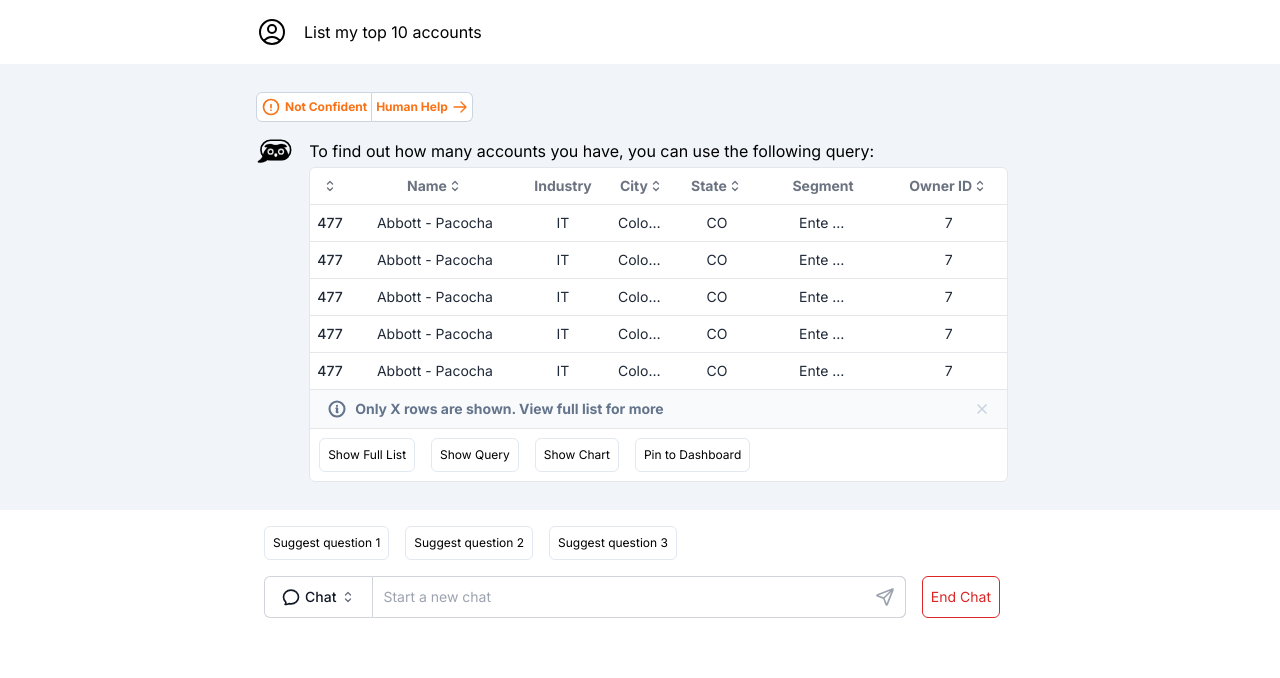
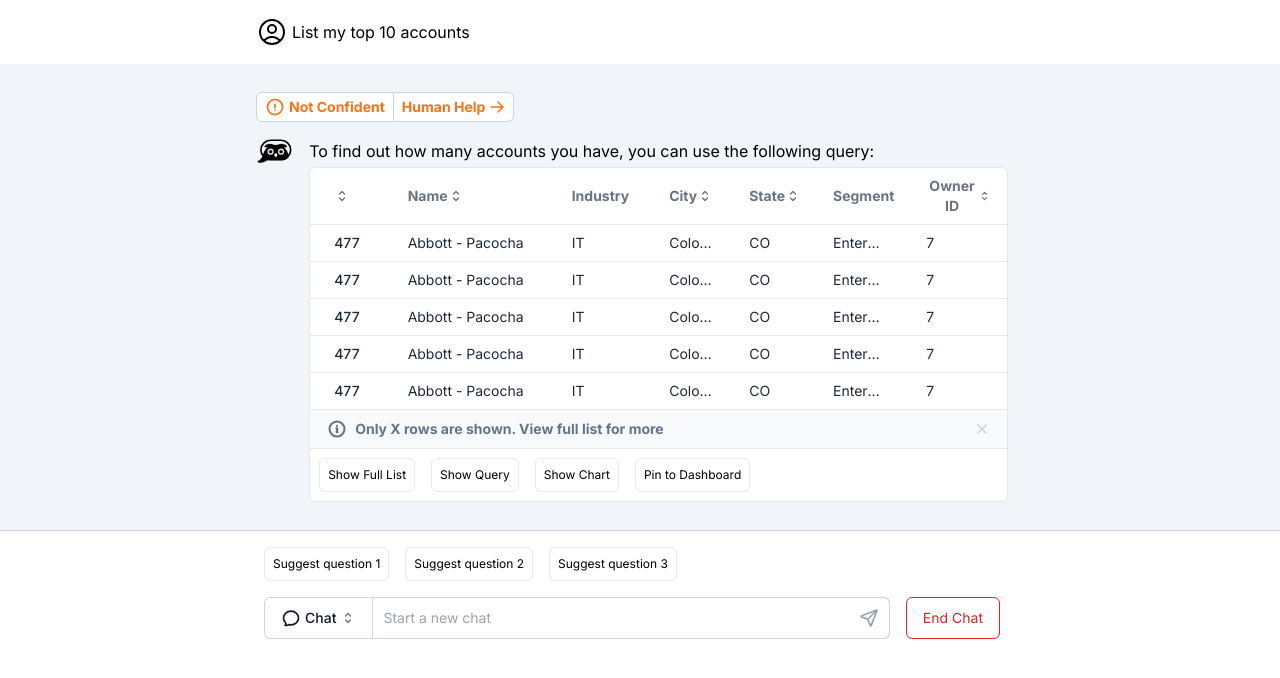
Before and after one commit to ForumShah8/Noxu-Design, a Next.js app in the folder noxu-design/: page / in a window 1280 px wide. Shown: the top 678 px of the page. Built offline with nearby package versions, Linux system fonts and the light colour scheme.

Commit message:
comments added

```diff
--- a/noxu-design/src/app/Components/chatInputComponent.tsx
+++ b/noxu-design/src/app/Components/chatInputComponent.tsx
@@ -1,6 +1,8 @@
 export default function ChatComponent(){
     return (
-      <div className="w-screen h-fit  justify-center flex my-4">
+
+      // this is the bottom component where the chat input box is located along with end chat button
+      <div className="w-screen h-fit  justify-center flex py-4 border-t border-t-slate-300">
         <div className="w-3/4 px-24">
           <div className='flex space-x-4 px-2'>
              <button className='border  p-2 border-slate-200 rounded-md text-xs'>Suggest question 1</button>
@@ -12,9 +14,7 @@ export default function ChatComponent(){
                 <svg xmlns="http://www.w3.org/2000/svg" fill="none" viewBox="0 0 24 24" stroke-width="2.0" stroke="currentColor" className="w-5 h-5 mr-1">
                   <path stroke-linecap="round" stroke-linejoin="round" d="M12 20.25c4.97 0 9-3.694 9-8.25s-4.03-8.25-9-8.25S3 7.444 3 12c0 2.104.859 4.023 2.273 5.48.432.447.74 1.04.586 1.641a4.483 4.483 0 0 1-.923 1.785A5.969 5.969 0 0 0 6 21c1.282 0 2.47-.402 3.445-1.087.81.22 1.668.337 2.555.337Z" />
                 </svg>
-
                 Chat
-
                 <svg xmlns="http://www.w3.org/2000/svg" fill="none" viewBox="0 0 24 24" stroke-width="2"
                 stroke="currentColor" aria-hidden="true" className="w-4 h-4 ml-1 text-gray-500">
                   <path stroke-linecap="round" stroke-linejoin="round"
@@ -23,14 +23,12 @@ export default function ChatComponent(){
               </button>
               <div className='relative w-full'>
                 <input type='search' className='w-full block p-2.5 z-20 text-sm  text-gray-900 bg-white rounded-e-md rounded-s-gray-100 rounded-s-2 border border-gray-300 ' placeholder='Start a new chat'>
-
                 </input>
                 <button className='absolute top-0 end-0 p-2.5 h-full text-sm font-medium rounded-e-md border border-gray-300 border-l-0'>
                   <svg className='w-5 h-5 text-gray-400' viewBox="0 0 24 24" fill="none" xmlns="http://www.w3.org/2000/svg"><g id="SVGRepo_bgCarrier" stroke-width="0"></g><g id="SVGRepo_tracerCarrier" stroke-linecap="round" stroke-linejoin="round"></g><g id="SVGRepo_iconCarrier"> <path d="M10.4995 13.5002L20.9995 3.00017M10.6271 13.8282L13.2552 20.5862C13.4867 21.1816 13.6025 21.4793 13.7693 21.5662C13.9139 21.6415 14.0862 21.6416 14.2308 21.5664C14.3977 21.4797 14.5139 21.1822 14.7461 20.5871L21.3364 3.69937C21.5461 3.16219 21.6509 2.8936 21.5935 2.72197C21.5437 2.57292 21.4268 2.45596 21.2777 2.40616C21.1061 2.34883 20.8375 2.45364 20.3003 2.66327L3.41258 9.25361C2.8175 9.48584 2.51997 9.60195 2.43326 9.76886C2.35809 9.91354 2.35819 10.0858 2.43353 10.2304C2.52043 10.3972 2.81811 10.513 3.41345 10.7445L10.1715 13.3726C10.2923 13.4196 10.3527 13.4431 10.4036 13.4794C10.4487 13.5115 10.4881 13.551 10.5203 13.5961C10.5566 13.647 10.5801 13.7074 10.6271 13.8282Z" stroke="currentColor" stroke-width="2" stroke-linecap="round" stroke-linejoin="round"></path> </g></svg>
                 </button>
               </div>
-              <button className='bg-white border border-red-600 text-red-600 rounded-md px-2 mx-4 min-w-fit text-sm'>End Chat</button>
-
+              <button className='bg-white border border-red-600 text-red-600 rounded-md px-4 mx-4 min-w-fit text-sm'>End Chat</button>
           </div>
         </div>
       </div>
--- a/noxu-design/src/app/Components/mainFrame.tsx
+++ b/noxu-design/src/app/Components/mainFrame.tsx
@@ -1,12 +1,22 @@
 import DataTableComponent from "./tableComponent"
 import InputComponent from "./userInputComponent"
 import ChatComponent from "./chatInputComponent"
+
+// this is the main homeframe component
 function HomeFrame(){
     return (
-    <div className="h-screen w-screen overflow-hidden mx-auto">
+    <div className="h-screen w-screen overflow-hidden">
+        {/* three sub components are called here */}
+
         <InputComponent/>
+        {/* InputComponent has the top most part with user avatar and the message prompt */}
+
+
         <DataTableComponent/>
+        {/* this contains the table with data and other buttons */}
+
         <ChatComponent/>
+        {/* this component is the bottom most component where chat component is provided */}
     </div>
     )
 }
--- a/noxu-design/src/app/Components/tableComponent.tsx
+++ b/noxu-design/src/app/Components/tableComponent.tsx
@@ -1,4 +1,6 @@
 export default function DataTableComponent(){
+
+  // this is a dummy data for table
 const dummyData = [
   {
     " ": "477",
@@ -6,7 +8,7 @@ const dummyData = [
     "Industry":"IT",
     "City":"Colombus",
     "State":"CO",
-    "Segment":"Ente Some segment data",
+    "Segment":"Enter Some segment data",
     "OwnerID":"7"
   },
   {
@@ -15,7 +17,7 @@ const dummyData = [
     "Industry":"IT",
     "City":"Colombus",
     "State":"CO",
-    "Segment":"Ente Some segment data",
+    "Segment":"Enter Some segment data",
     "OwnerID":"7"
   },
   {
@@ -24,7 +26,7 @@ const dummyData = [
     "Industry":"IT",
     "City":"Colombus",
     "State":"CO",
-    "Segment":"Ente Some segment data",
+    "Segment":"Enter Some segment data",
     "OwnerID":"7"
   },
   {
@@ -33,7 +35,7 @@ const dummyData = [
     "Industry":"IT",
     "City":"Colombus",
     "State":"CO",
-    "Segment":"Ente Some segment data",
+    "Segment":"Enter Some segment data",
     "OwnerID":"7"
   },
   {
@@ -42,15 +44,17 @@ const dummyData = [
     "Industry":"IT",
     "City":"Colombus",
     "State":"CO",
-    "Segment":"Ente Some segment data",
+    "Segment":"Enter Some segment data",
     "OwnerID":"7"
   }
 ]
+
     return (
+      // this is the UI part where table is returned from along with some buttons above and below it
       <div className="bg-slate-100 h-fit  w-screen  justify-center flex">
           <div className=' px-24 py-7 w-3/4'>
             <div className="inline-flex">
-  <button className= " flex items-center  bg-white border  border-slate-300 text-orange-500 text-xs font-bold  px-1 rounded-l-md">
+              <button className= " flex items-center  bg-white border  border-slate-300 text-orange-500 text-sm font-bold  px-2 rounded-l-md">
                 <svg xmlns="http://www.w3.org/2000/svg" fill="none" viewBox="0 0 24 24" strokeWidth={2.0} stroke="currentColor" className="w-5 h-5">
                   <path strokeLinecap="round" strokeLinejoin="round" d="M12 9v3.75m9-.75a9 9 0 1 1-18 0 9 9 0 0 1 18 0Zm-9 3.75h.008v.008H12v-.008Z" />
                 </svg>
@@ -59,7 +63,7 @@ const dummyData = [
                   Not Confident
                 </div>
               </button>
-  <button className=" flex items-center bg-white border  border-slate-300 border-l-0 text-orange-500 text-xs font-bold py-1 px-1 rounded-r-md">
+              <button className=" flex items-center bg-white border  border-slate-300 border-l-0 text-orange-500 text-sm font-bold py-1 px-2 rounded-r-md">
                 <div className='mr-1'>
                 Human Help
                 </div>
@@ -87,14 +91,12 @@ const dummyData = [
       <div className="">
         To find out how many accounts you have, you can use the following query:
       </div>
-  <div className="border rounded-md overflow-auto bg-white mt-1">
-    <table className="table-auto  min-w-full divide-y divide-gray-200">
-      <thead className="text-gray-500 ">
+      <div className="border rounded-md overflow-auto bg-white mt-1 ">
+        <table className="table-auto  min-w-full divide-y divide-gray-200 ">
+          <thead className="text-gray-500">
             <tr>
-        <th  className="text-sm py-2">
-            <p className="flex items-center justify-center">
-
-
+            <th scope="col" className="text-sm py-2 px-6">
+              <p className="flex items-center">
               <svg xmlns="http://www.w3.org/2000/svg" fill="none" viewBox="0 0 24 24" stroke-width="2"
                   stroke="currentColor" aria-hidden="true" className="w-4 h-4">
                   <path stroke-linecap="round" stroke-linejoin="round"
@@ -102,10 +104,9 @@ const dummyData = [
               </svg>
               </p>
             </th>
-          <th  className="text-sm py-2">
-            <p className="flex items-center justify-center">
+            <th scope="col" className="text-sm py-2 px-6">
+              <p className="flex items-center">
               Name
-
               <svg xmlns="http://www.w3.org/2000/svg" fill="none" viewBox="0 0 24 24" stroke-width="2"
                   stroke="currentColor" aria-hidden="true" className="w-4 h-4">
                 <path stroke-linecap="round" stroke-linejoin="round"
@@ -113,15 +114,14 @@ const dummyData = [
               </svg>
               </p>
             </th>
-          <th  className="text-sm py-2">
-            <p className="flex items-center justify-center">
+            <th scope="col" className="text-sm py-2 px-6">
+              <p className="flex items-center ">
               Industry
               </p>
             </th>
-          <th  className="text-sm py-2">
-            <p className="flex items-center justify-center">
+            <th scope="col" className="text-sm py-2 px-4">
+              <p className="flex items-center">
               City
-
               <svg xmlns="http://www.w3.org/2000/svg" fill="none" viewBox="0 0 24 24" stroke-width="2"
                   stroke="currentColor" aria-hidden="true" className="w-4 h-4">
                   <path stroke-linecap="round" stroke-linejoin="round"
@@ -129,10 +129,9 @@ const dummyData = [
               </svg>
               </p>
             </th>
-          <th  className="text-sm py-2">
-            <p className="flex items-center justify-center">
+            <th scope="col" className="text-sm py-2 px-4">
+              <p className="flex items-center">
               State
-
               <svg xmlns="http://www.w3.org/2000/svg" fill="none" viewBox="0 0 24 24" stroke-width="2"
                   stroke="currentColor" aria-hidden="true" className="w-4 h-4">
                   <path stroke-linecap="round" stroke-linejoin="round"
@@ -140,17 +139,14 @@ const dummyData = [
               </svg>
               </p>
             </th>
-          <th  className="text-sm py-2 px-4">
-            <p className="flex items-center justify-center">
+            <th scope="col" className="text-sm py-2 px-4">
+              <p className="flex items-center">
               Segment
-
-
               </p>
             </th>
-          <th  className="text-sm py-2">
-            <p className="flex items-center justify-center">
+            <th scope="col" className="text-sm py-2 px-4">
+              <p className="flex items-center">
               Owner ID
-
               <svg xmlns="http://www.w3.org/2000/svg" fill="none" viewBox="0 0 24 24" stroke-width="2"
                   stroke="currentColor" aria-hidden="true" className="w-4 h-4">
                   <path stroke-linecap="round" stroke-linejoin="round"
@@ -163,38 +159,38 @@ const dummyData = [
         <tbody className="divide-y divide-gray-200">
           {dummyData.map((data,index) =>(
             <tr key={index}>
-            <td className="py-2 whitespace-nowrap text-sm font-medium text-gray-800 ">
-        <p className="flex items-center justify-center">
+              <td className="py-2 whitespace-nowrap text-sm font-medium text-gray-800 px-6">
+                <p className="flex items-center">
                   {data[" "]}
                 </p>
               </td>
-              <td className="py-2 whitespace-nowrap text-sm text-gray-800 max-w-52">
-              <p className="flex items-center justify-center">
+              <td className="py-2 whitespace-nowrap text-sm text-gray-800 max-w-52 px-6">
+                <p className="flex items-center">
                   {data["Name"]}
                 </p>
               </td>
-              <td className="py-2 whitespace-nowrap text-sm text-gray-800 max-w-2">
-              <p className="flex items-center justify-center">
+              <td className="py-2 whitespace-nowrap text-sm text-gray-800 max-w-2 px-6">
+                <p className="flex items-center">
                   {data["Industry"]}
                 </p>
               </td>
-              <td className="py-2 text-sm text-gray-800">
-              <p className="max-w-12 truncate mx-auto">
+              <td className="py-2 text-sm text-gray-800 px-4">
+                <p className="max-w-12 truncate">
                   {data["City"]}
                 </p>
               </td>
-              <td className="py-2 whitespace-nowrap text-sm text-gray-800 ">
-              <p className="flex items-center justify-center">
+              <td className="py-2 whitespace-nowrap text-sm text-gray-800 px-4">
+                <p className="flex items-center">
                   {data["State"]}
                 </p>
               </td>
-              <td className="py-2 text-sm text-gray-800  ">
-              <p className=" truncate max-w-12 mx-auto">
+              <td className="py-2 text-sm text-gray-800  px-4">
+                <p className=" truncate max-w-12">
                   {data["Segment"]}
                 </p>
               </td>
-              <td className="py-2 whitespace-nowrap text-sm text-gray-800 ">
-              <p className="flex items-center justify-center">
+              <td className="py-2 whitespace-nowrap text-sm text-gray-800 px-4">
+                <p className="flex items-center">
                   {data["OwnerID"]}
                 </p>
               </td>
@@ -207,17 +203,15 @@ const dummyData = [
                       <svg xmlns="http://www.w3.org/2000/svg" fill="none" viewBox="0 0 24 24" stroke-width="2.5" stroke="currentColor" className="w-5 h-5 mr-2 ">
                         <path stroke-linecap="round" stroke-linejoin="round" d="m11.25 11.25.041-.02a.75.75 0 0 1 1.063.852l-.708 2.836a.75.75 0 0 0 1.063.853l.041-.021M21 12a9 9 0 1 1-18 0 9 9 0 0 1 18 0Zm-9-3.75h.008v.008H12V8.25Z" />
                       </svg>
-
                       Only X rows are shown. View full list for more
                   </div>
-                <button><svg xmlns="http://www.w3.org/2000/svg" fill="none" viewBox="0 0 24 24" stroke-width="2.5" stroke="currentColor" className="w-4 h-4 text-slate-300">
+                  <button>
+                    <svg xmlns="http://www.w3.org/2000/svg" fill="none" viewBox="0 0 24 24" stroke-width="2.5" stroke="currentColor" className="w-4 h-4 text-slate-300">
                       <path stroke-linecap="round" stroke-linejoin="round" d="M6 18 18 6M6 6l12 12" />
                     </svg>
                   </button>
                 </div>
-
               </td>
-
             </tr>
             <tr>
               <td colSpan={7}>
--- a/noxu-design/src/app/Components/userInputComponent.tsx
+++ b/noxu-design/src/app/Components/userInputComponent.tsx
@@ -1,7 +1,10 @@
 export default function InputComponent(){
     return (
+
+        // this is the topmost component with user avatar and input prompt from user
+
         <div className=" w-screen justify-center  my-4 flex items-center">
-        <div className='flex space-x-4  items-center w-3/4  px-24 '>
+            <div className='flex space-x-1  items-center w-3/4  px-24 '>
                 <svg xmlns="http://www.w3.org/2000/svg" fill="none" viewBox="0 0 24 24" strokeWidth={1.5} stroke="currentColor" className="w-8 h-8">
                     <path strokeLinecap="round" strokeLinejoin="round" d="M17.982 18.725A7.488 7.488 0 0 0 12 15.75a7.488 7.488 0 0 0-5.982 2.975m11.963 0a9 9 0 1 0-11.963 0m11.963 0A8.966 8.966 0 0 1 12 21a8.966 8.966 0 0 1-5.982-2.275M15 9.75a3 3 0 1 1-6 0 3 3 0 0 1 6 0Z" />
                 </svg>
--- a/noxu-design/src/app/page.tsx
+++ b/noxu-design/src/app/page.tsx
@@ -1,6 +1,7 @@
 import HomeFrame from './Components/mainFrame';
 export default function Home() {
   return (
+    // calling the main homeframe component here
     <HomeFrame/>
   );
 }
```
Also changed, not shown: noxu-design/public/danger.png (deleted), noxu-design/public/user_avatar.png (deleted). Lines whose indentation alone changed are shown as unchanged.
